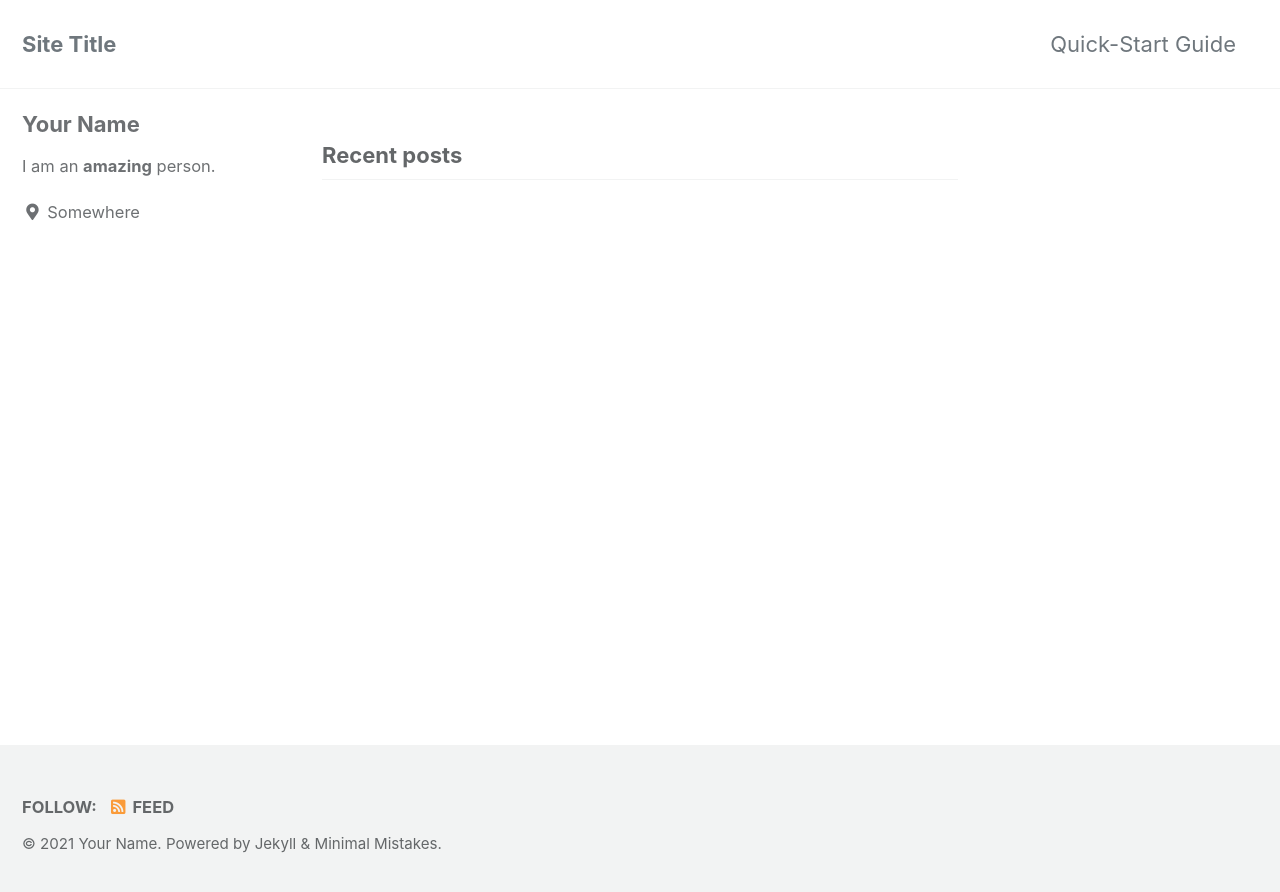
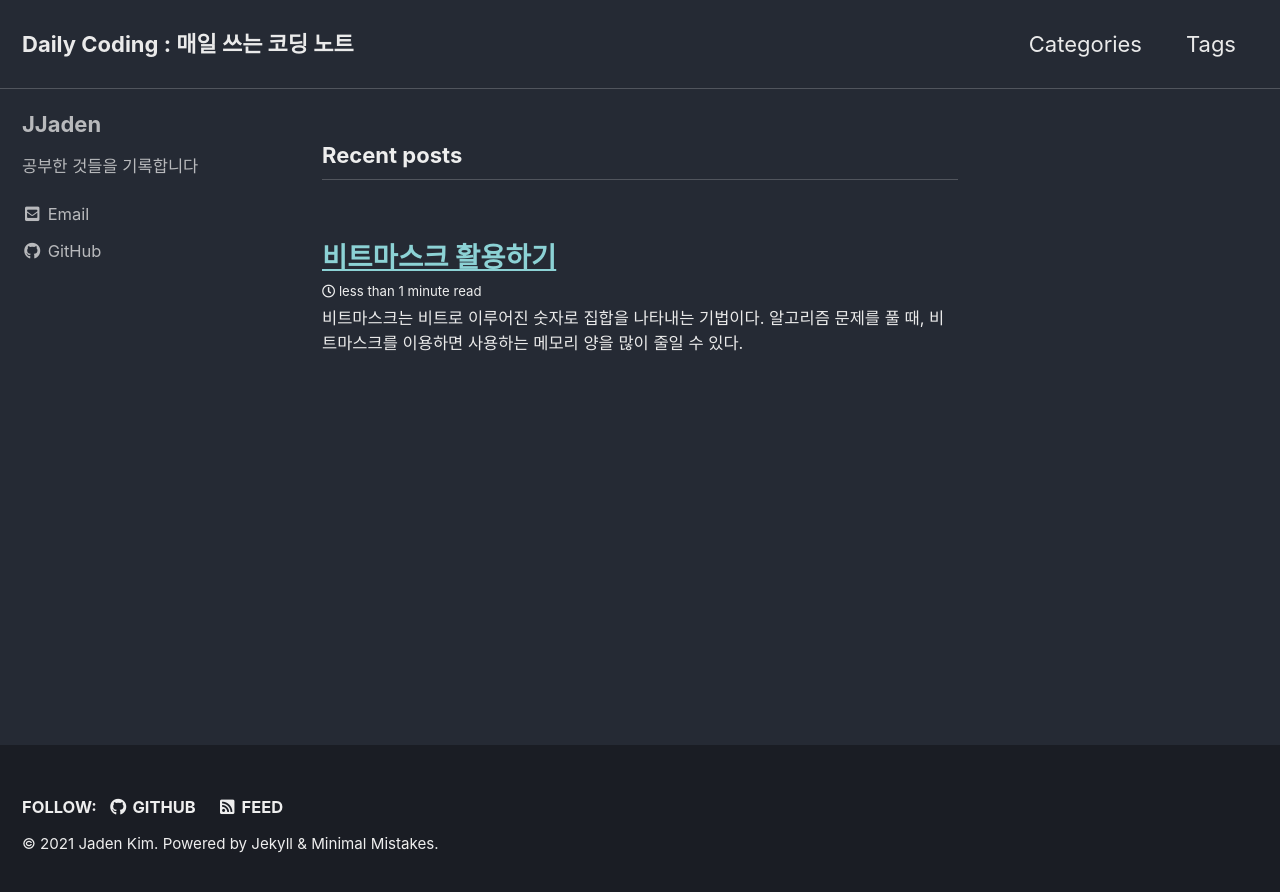
Before and after one commit to JadenKim-dev/JadenKim-dev.github.io, a Jekyll site: the page built from index.html, in a window 1280 px wide. Shown: the top 892 px of the page. Built offline with Jekyll 4.4.1, drawn with Linux system fonts in a browser that asks for light colours; cached includes are drawn as plain includes; the list of posts is cut into pages by our own code.

Commit message:
customizing

```diff
--- a/_config.yml
+++ b/_config.yml
@@ -12,16 +12,16 @@
 
 # theme                  : "minimal-mistakes-jekyll"
 # remote_theme           : "mmistakes/minimal-mistakes"
-minimal_mistakes_skin    : "default" # "air", "aqua", "contrast", "dark", "dirt", "neon", "mint", "plum", "sunrise"
+minimal_mistakes_skin    : "dark" # "air", "aqua", "contrast", "dark", "dirt", "neon", "mint", "plum", "sunrise"
 
 # Site Settings
 locale                   : "en-US"
-title                    : "Site Title"
+title                    : "Daily Coding : 매일 쓰는 코딩 노트"
 title_separator          : "-"
 subtitle                 : # site tagline that appears below site title in masthead
-name                     : "Your Name"
-description              : "An amazing website."
-url                      : # the base hostname & protocol for your site e.g. "https://mmistakes.github.io"
+name                     : "Jaden Kim"
+description              : "공부한 것들을 기록합니다"
+url                      : "https://jadenkim-dev.github.io"
 baseurl                  : # the subpath of your site, e.g. "/blog"
 repository               : # GitHub username/repo-name e.g. "mmistakes/minimal-mistakes"
 teaser                   : # path of fallback teaser image, e.g. "/assets/images/500x300.png"
@@ -93,15 +93,15 @@ analytics:
 
 # Site Author
 author:
-  name             : "Your Name"
+  name             : "JJaden"
   avatar           : # path of avatar image, e.g. "/assets/images/bio-photo.jpg"
-  bio              : "I am an **amazing** person."
-  location         : "Somewhere"
+  bio              : "공부한 것들을 기록합니다"
+  location         : #"Somewhere"
   email            :
   links:
     - label: "Email"
       icon: "fas fa-fw fa-envelope-square"
-      # url: "mailto:your.name@email.com"
+      url: "jaden.kim5179@gmail.com"
     - label: "Website"
       icon: "fas fa-fw fa-link"
       # url: "https://your-website.com"
@@ -113,7 +113,7 @@ author:
       # url: "https://facebook.com/"
     - label: "GitHub"
       icon: "fab fa-fw fa-github"
-      # url: "https://github.com/"
+      url: "https://github.com/JadenKim-dev"
     - label: "Instagram"
       icon: "fab fa-fw fa-instagram"
       # url: "https://instagram.com/"
@@ -129,7 +129,7 @@ footer:
       # url:
     - label: "GitHub"
       icon: "fab fa-fw fa-github"
-      # url:
+      url: "https://github.com/JadenKim-dev"
     - label: "GitLab"
       icon: "fab fa-fw fa-gitlab"
       # url:
--- a/_data/navigation.yml
+++ b/_data/navigation.yml
@@ -1,7 +1,7 @@
 # main links
 main:
-  - title: "Quick-Start Guide"
-    url: https://mmistakes.github.io/minimal-mistakes/docs/quick-start-guide/
+  # - title: "Quick-Start Guide"
+  #   url: https://mmistakes.github.io/minimal-mistakes/docs/quick-start-guide/
   # - title: "About"
   #   url: https://mmistakes.github.io/minimal-mistakes/about/
   # - title: "Sample Posts"
@@ -10,3 +10,7 @@ main:
   #   url: /collection-archive/
   # - title: "Sitemap"
   #   url: /sitemap/
+  - title: "Categories"
+    url: /categories/
+  - title: "Tags"
+    url: /tags/
--- /dev/null
+++ b/_posts/2021-01-20-algolo1.md
@@ -0,0 +1,47 @@
+---
+title:  "비트마스크 활용하기"
+
+categories:
+  - algorithm
+tags:
+  - [alhorithm, logic]
+
+toc: true
+toc_sticky: true
+
+date: 2021-01-20
+last_modified_at: 2021-01-20
+---
+비트마스크는 비트로 이루어진 숫자로 집합을 나타내는 기법이다.
+알고리즘 문제를 풀 때, 비트마스크를 이용하면 사용하는 메모리 양을 많이 줄일 수 있다.
+
+집합에 표현되는 수의 자리에는 1을, 포함되지 않는 수의 자리에는 0을 넣으면 된다.
+예를 들어, 집합 {1, 2, 4, 6, 7}은 아래와 같이 표현 가능하다.
+
+![비트마스크1](/assets/posts_image/2021-01-20-algolo1/비트마스크1.jpg)
+
+2<sup>1</sup> + 2<sup>2</sup> + 2<sup>4</sup> + 2<sup>6</sup> + 2<sup>7</sup> = 214
+이렇게 하면 배열을 사용해 집합을 저장하지 않고, 정수 214로 집합을 나타낼 수 있다.
+이제 이 정수에 비트연산을 적용하면, 특정 원소가 존재하는지 검사하거나 원소를 추가/삭제할 수 있다.
+(현재 집합은 S = 214 라고 가정하자)
+
+1. 원소 x 추가하기 : S | (1 << x)
+   ex) 원소 3 추가
+
+![비트마스크2](/assets/posts_image/2021-01-20-algolo1/비트마스크2.jpg)
+
+2. 원소 x 제거하기 : S & ~(1 << x)
+  x를 제외한 나머지 자리는 1과 &연산이 이루어져 그대로 유지되고,
+  x자리는 0과 &연산이 이루어져 제거된다.
+  ex) 원소 4 제거
+
+![비트마스크3](/assets/posts_image/2021-01-20-algolo1/비트마스크2.jpg)
+
+3. 원소 x 검사하기 : S & (1 << x)
+  - ex1) 원소 6 검사
+
+![비트마스크4](/assets/posts_image/2021-01-20-algolo1/비트마스크2.jpg)
+
+  - ex2) 원소 3 검사
+
+![비트마스크5](/assets/posts_image/2021-01-20-algolo1/비트마스크2.jpg)
```
Also changed, not shown: _pages/category-archive.md (added, +6 -0 lines), _pages/tag-archive.md (added, +6 -0 lines), _pages/year-archive.md (added, +6 -0 lines), _posts/2021-01-19-algo1248.md (added, +84 -0 lines), assets/posts_image/2021-01-20-algolo1/비트마스크1.jpg (added), assets/posts_image/2021-01-20-algolo1/비트마스크2.jpg (added), assets/posts_image/2021-01-20-algolo1/비트마스크3.jpg (added), assets/posts_image/2021-01-20-algolo1/비트마스크4.jpg (added), assets/posts_image/2021-01-20-algolo1/비트마스크5.jpg (added).
